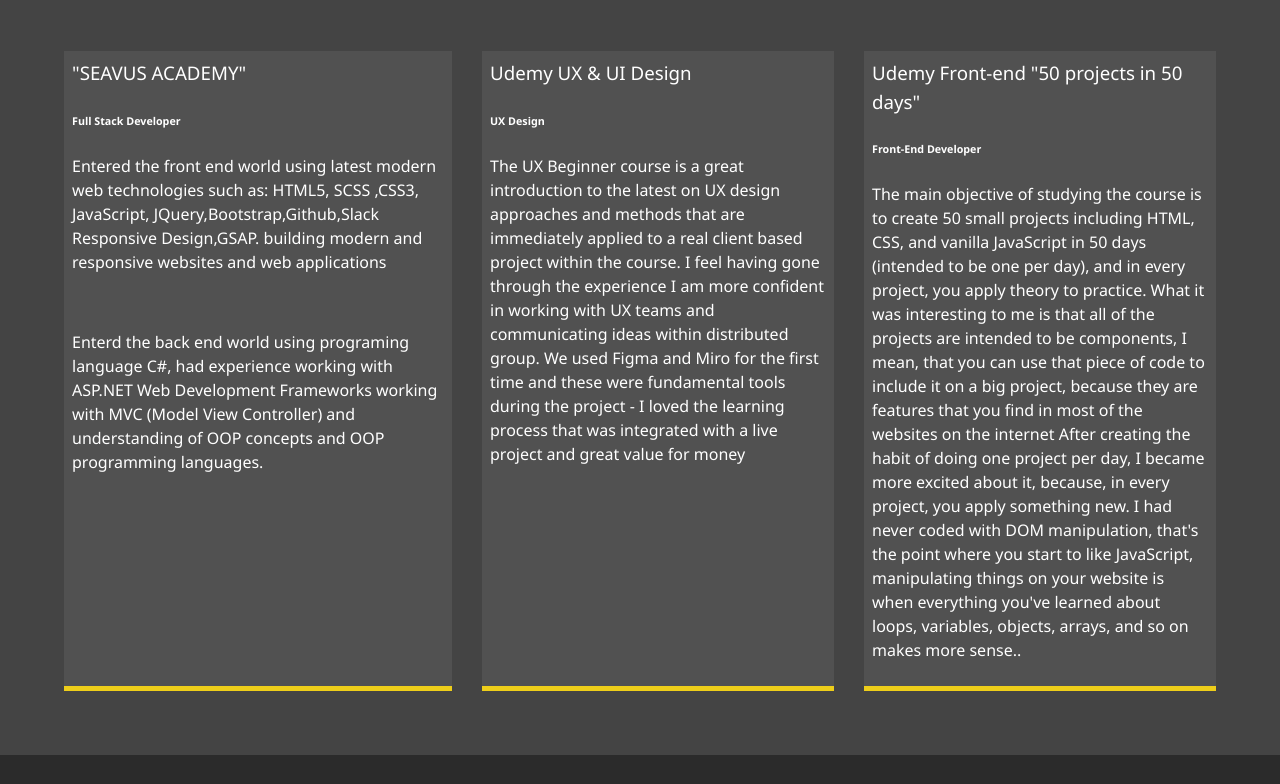
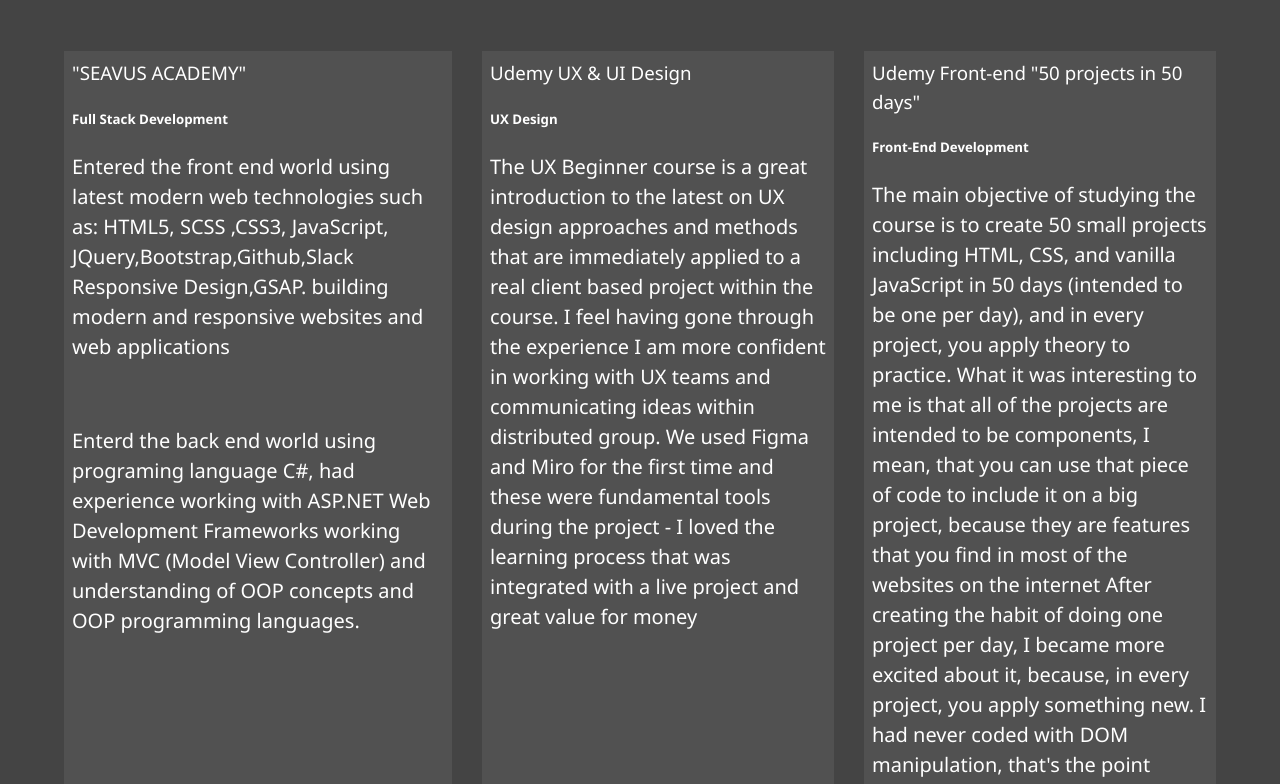
Before and after one commit to teodor12345/MyPortfolio.github.io, a website: page about.html in a window 1280 px wide. Shown: the part 1095-1879 px from the top of the page. Drawn offline with Linux system fonts and the light colour scheme.

Commit message:
16 commit

```diff
--- a/about.html
+++ b/about.html
@@ -89,11 +89,11 @@
 
       <div class="job job-1">
         <h3 >"SEAVUS ACADEMY"</h3>
-        <h6>Full Stack Developer</h6>
-        <p>Entered the front end world using latest modern web technologies such as: HTML5,  SCSS ,CSS3, JavaScript, JQuery,Bootstrap,Github,Slack Responsive Design,GSAP.
+        <h5>Full Stack Development</h5>
+        <p style="font-size: 20px;">Entered the front end world using latest modern web technologies such as: HTML5,  SCSS ,CSS3, JavaScript, JQuery,Bootstrap,Github,Slack Responsive Design,GSAP.
             building modern and responsive websites and web applications</p>
             <br>
-            <p>Enterd the back end world using programing language C#,
+            <p style="font-size: 20px;">Enterd the back end world using programing language C#,
                 had experience working
                 with ASP.NET Web Development Frameworks
                 working with MVC (Model View Controller) and
@@ -102,8 +102,8 @@
 
       <div class="job job-2">
         <h3>Udemy UX & UI  Design </h3>
-        <h6>UX Design</h6>
-        <p>The UX Beginner course is a great introduction to the latest on UX design approaches and methods that are
+        <h5>UX Design</h5>
+        <p style="font-size: 20px;">The UX Beginner course is a great introduction to the latest on UX design approaches and methods that are
              immediately applied to a real client based project within the course. I feel having gone through the experience I am more confident
              in working with UX teams and communicating ideas within distributed group. We used Figma and Miro for the first time and these were fundamental tools during the project
             - I loved the learning process that was integrated with a live project and great value for money</p>
@@ -111,8 +111,8 @@
 
       <div class="job job-3">
         <h3>Udemy Front-end "50 projects in 50 days"</h3>
-        <h6>Front-End Developer</h6>
-        <p>The main objective of studying the course is to create 50 small projects including HTML, CSS, and vanilla JavaScript in 50 days (intended to be one per day),
+        <h5>Front-End Development</h5>
+        <p style="font-size: 20px;">The main objective of studying the course is to create 50 small projects including HTML, CSS, and vanilla JavaScript in 50 days (intended to be one per day),
             and in every project, you apply theory to practice.
              What it was interesting to me is that all of the projects are intended to be components, I mean, that you can use that piece of code to include it on a big project,
              because they are features that you find in most of the websites on the internet
```
